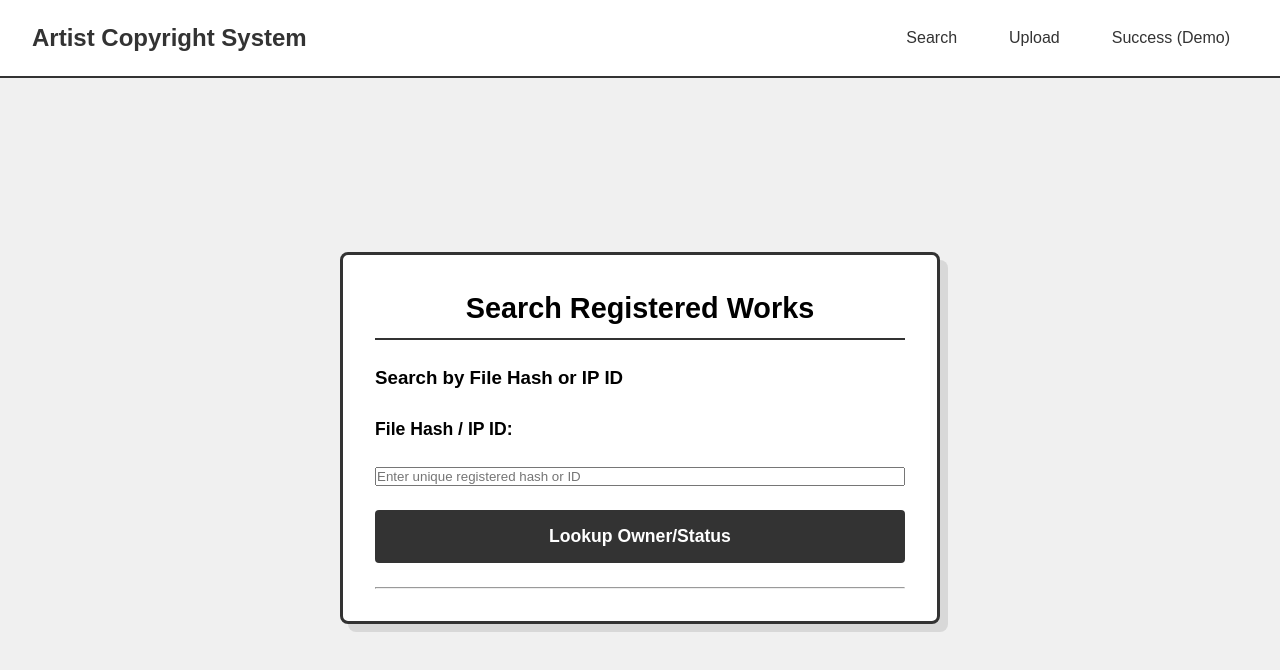
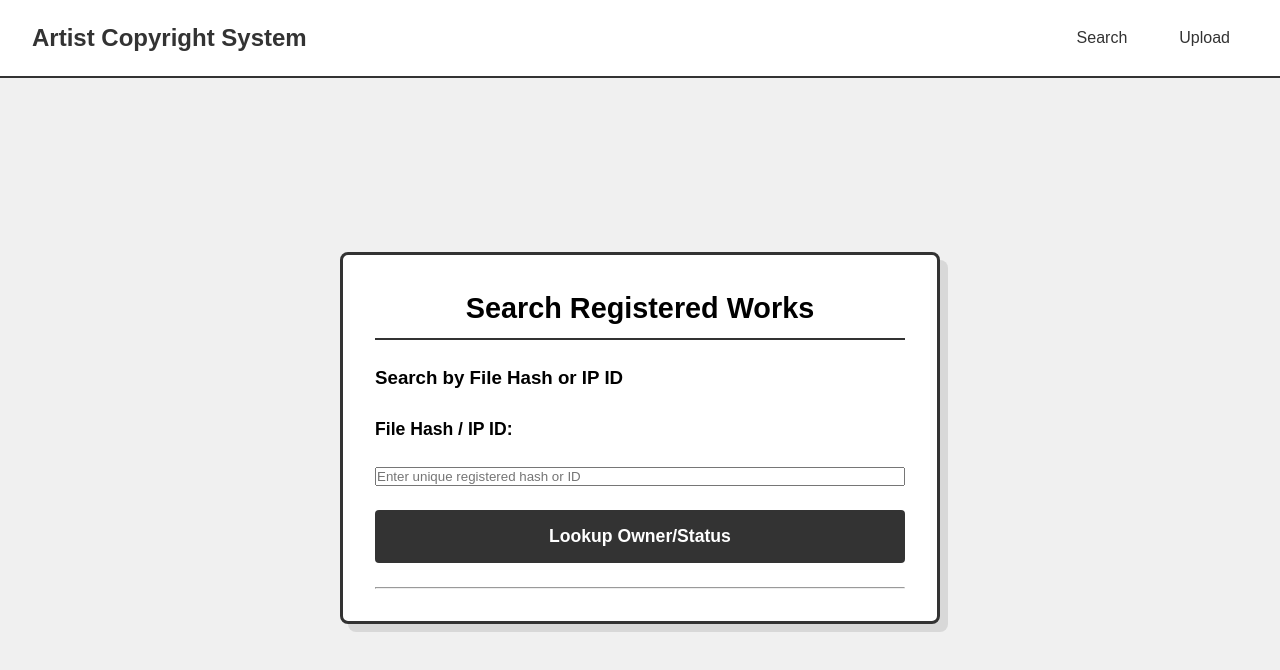
Before and after one commit to FernandoLpz0911/CS351-T18-Group-Project, a React app in the folder frontend/: page / in a window 1280 px wide. Shown: the top 670 px of the page. Built offline with nearby package versions, Linux system fonts and the light colour scheme; the HTML template or start-up script is replaced by a standard one.

Commit message:
no longer need button

```diff
--- a/frontend/src/App.jsx
+++ b/frontend/src/App.jsx
@@ -14,7 +14,6 @@ function App() {
           <div className="nav-links">
             <Link to="/">Search</Link>
             <Link to="/upload">Upload</Link>
-            <Link to="/success">Success (Demo)</Link>
           </div>
         </nav>
 
```
